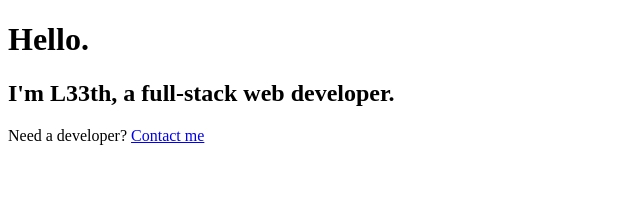
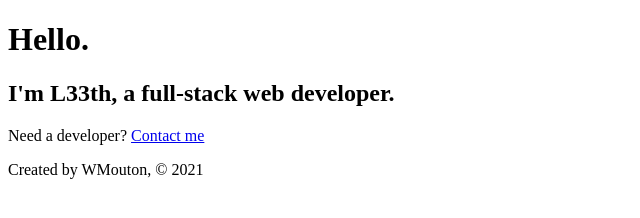
Before and after one commit to wmouton/Learn-GatsbyJS, a Gatsby site: page / in a window 1280 px wide. Shown: the whole page, without its empty margins (0-640 px from the left). Built offline with nearby package versions, Linux system fonts and the light colour scheme; Gatsby itself is replaced by a stand-in of ours.

Commit message:
display footer on index page

```diff
--- a/src/pages/index.js
+++ b/src/pages/index.js
@@ -1,5 +1,8 @@
 import React from 'react'
+// import link
 import { Link } from 'gatsby'
+// import components
+import Footer from '../components/footer'
 
 const IndexPage = () => {
   return (
@@ -9,6 +12,7 @@ const IndexPage = () => {
       <p>
         Need a developer? <Link to="/contact">Contact me</Link>
       </p>
+      <Footer />
     </div>
   )
 }
```
